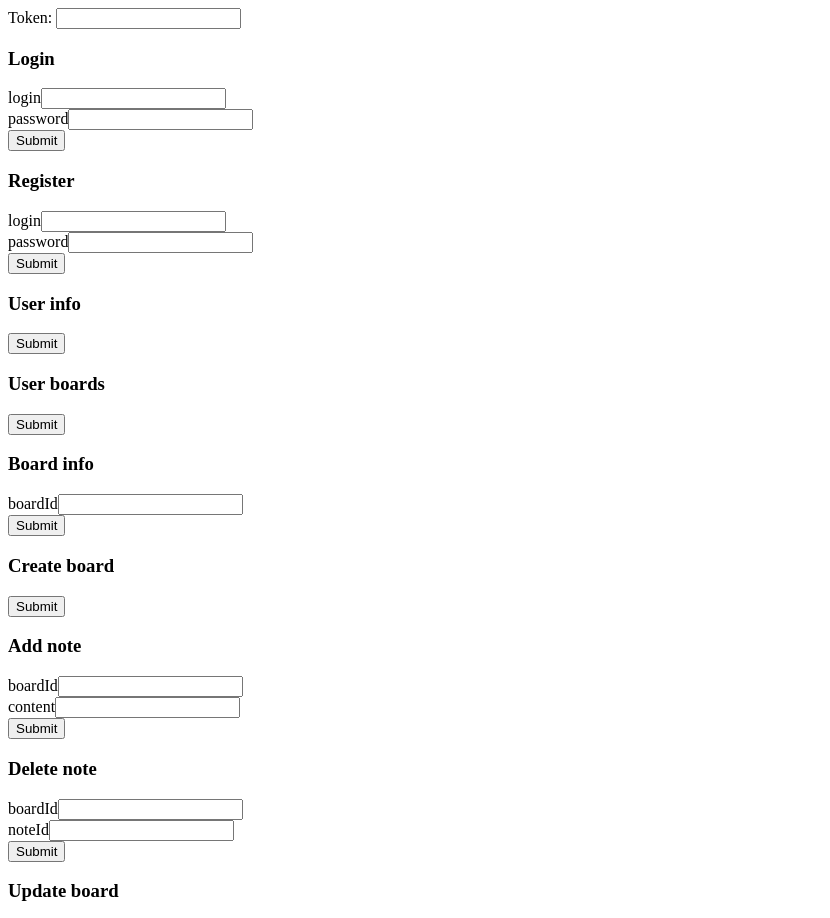
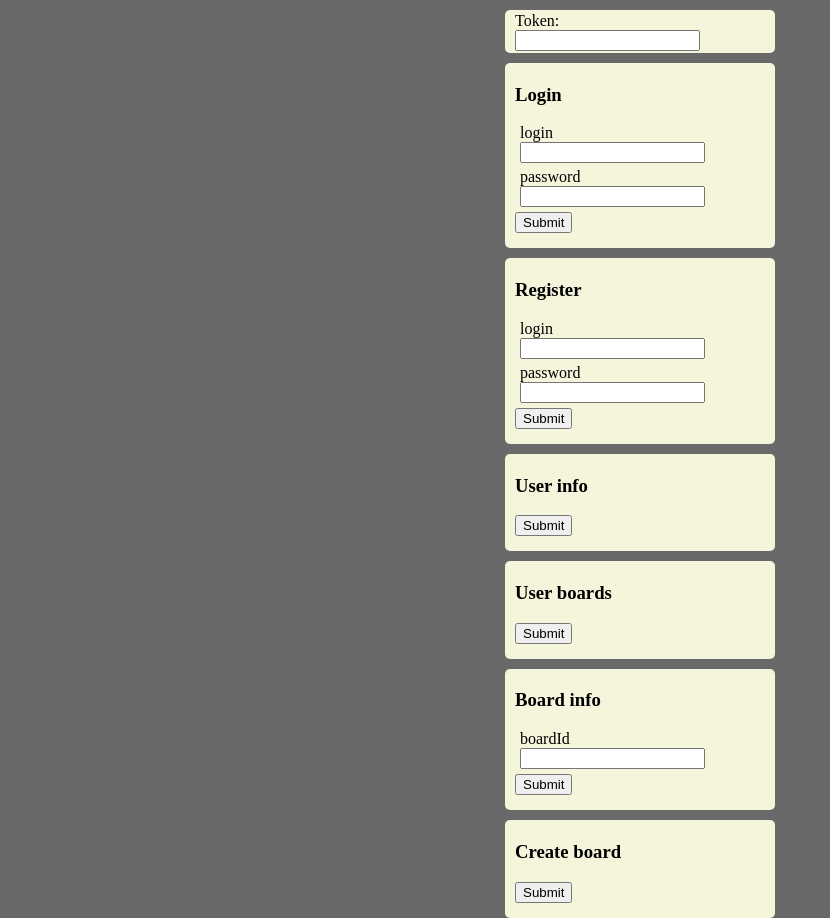
Before and after one commit to Malekbennabi3/distributed_project, a website: page frontend/site/index.html in a window 1280 px wide. Shown: the top 918 px of the page, without its empty margins (0-830 px from the left). Drawn offline with Linux system fonts and the light colour scheme.

Commit message:
update UI

```diff
--- a/frontend/site/index.html
+++ b/frontend/site/index.html
@@ -3,6 +3,27 @@
 <head>
     <meta charset="UTF-8">
     <title>Notes</title>
+    <style>
+        label {
+            display: inline-block;
+            width: 100px;
+        }
+        div div {
+            margin: 5px;
+        }
+        body > div {
+            margin-left: auto;
+            margin-right: auto;
+            padding: 2px 10px;
+            margin-top: 10px;
+            width: 250px;
+            background: beige;
+            border-radius: 5px;
+        }
+        body {
+            background: dimgray;
+        }
+    </style>
     <script>
         let baseUrl = "http://localhost";
         let maxId = 0;
@@ -73,6 +94,8 @@
     </script>
 </head>
 <body>
-<label for="token">Token: </label><input type="text" id="token"><br>
+<div>
+    <label for="token">Token: </label><input type="text" id="token">
+</div>
 </body>
 </html>
```
